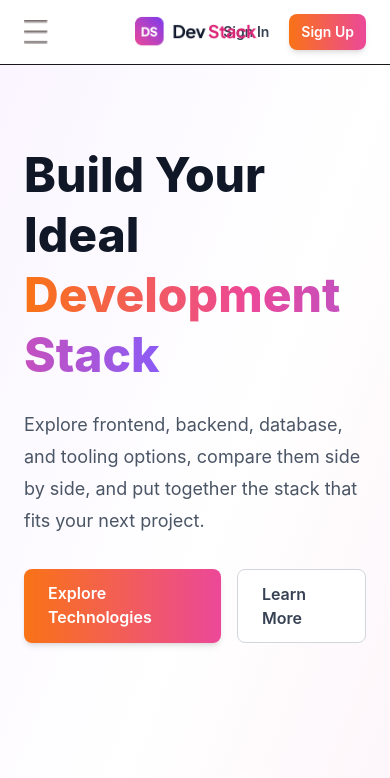
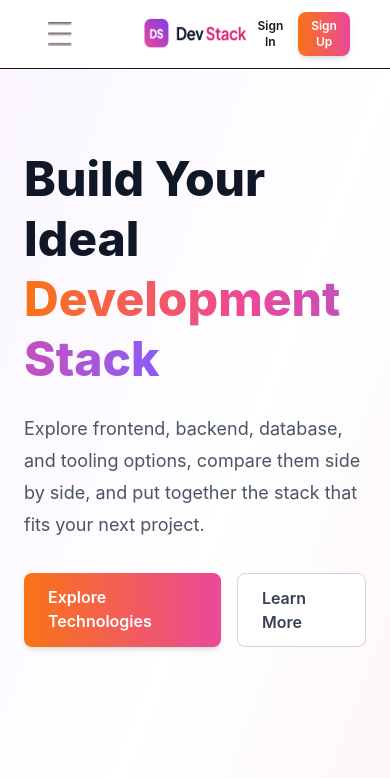
Before and after one commit to at-Shreya/DevStack, a React (Vite) app: page / in a window 390 px wide. Shown: the top 778 px of the page. Built offline with nearby package versions, Linux system fonts and the light colour scheme.

Commit message:
Mobile navbar update

```diff
--- a/src/components/Navbar.tsx
+++ b/src/components/Navbar.tsx
@@ -7,33 +7,33 @@ const Navbar = () => {
 
   return (
     <nav className="sticky top-0 z-50 border-b bg-white">
-
       <div className="mx-auto max-w-6xl px-6">
-
         {/* Mobile Navbar */}
-        <div className="relative flex h-16 items-center justify-between lg:hidden">
-
+        <div className="grid grid-cols-3 items-center px-4 py-3 lg:hidden">
           {/* Hamburger */}
-          <button onClick={() => setMenuOpen(!menuOpen)}>
-            <img src={hamburger} alt="Menu" className="h-6 w-6 transition hover:opacity-70" />
-          </button>
+          <div className="justify-self-start">
+            <button
+              onClick={() => setMenuOpen(!menuOpen)}
+              className="rounded-lg p-2 transition hover:bg-gray-100"
+            >
+              <img src={hamburger} alt="Menu" className="h-6 w-6" />
+            </button>
+          </div>
 
           {/* Logo */}
-          <img
-            src={logo}
-            alt="Dev Stack"
-            className="absolute left-1/2 h-8 w-auto -translate-x-1/2"
-          />
+          <div className="justify-self-center">
+            <img src={logo} alt="Dev Stack" className="h-8 w-auto" />
+          </div>
 
           {/* Buttons */}
-          <div className="ml-auto flex items-center gap-2" >
-            <button className="px-3 py-2 text-sm font-semibold text-gray-700 transition hover:bg-gray-50">
-    Sign In
-  </button>
+          <div className="flex justify-self-end gap-1 sm:gap-2">
+            <button className="px-2 py-1.5 text-xs font-semibold sm:px-3 sm:py-2 sm:text-sm">
+              Sign In
+            </button>
 
-            <button className="brand-gradient rounded-lg px-3 py-2 text-sm font-semibold text-white shadow-md transition hover:opacity-90">
-    Sign Up
-  </button>
+            <button className="brand-gradient rounded-lg px-2 py-1.5 text-xs font-semibold text-white shadow-md transition hover:opacity-90 sm:px-3 sm:py-2 sm:text-sm">
+              Sign Up
+            </button>
           </div>
         </div>
 
@@ -75,7 +75,10 @@ const Navbar = () => {
               Home
             </a>
 
-            <a href="#technologies" className="text-sm text-gray-600 hover:text-pink-500">
+            <a
+              href="#technologies"
+              className="text-sm text-gray-600 hover:text-pink-500"
+            >
               Technologies
             </a>
 
@@ -83,11 +86,17 @@ const Navbar = () => {
               Projects
             </a>
 
-            <a href="#footer" className="text-sm text-gray-600 hover:text-pink-500">
+            <a
+              href="#footer"
+              className="text-sm text-gray-600 hover:text-pink-500"
+            >
               About
             </a>
 
-            <a href="#footer" className="text-sm text-gray-600 hover:text-pink-500">
+            <a
+              href="#footer"
+              className="text-sm text-gray-600 hover:text-pink-500"
+            >
               Contact
             </a>
           </div>
```
Also changed, not shown: 1 other file (tests, documents, lock files or other folders).
